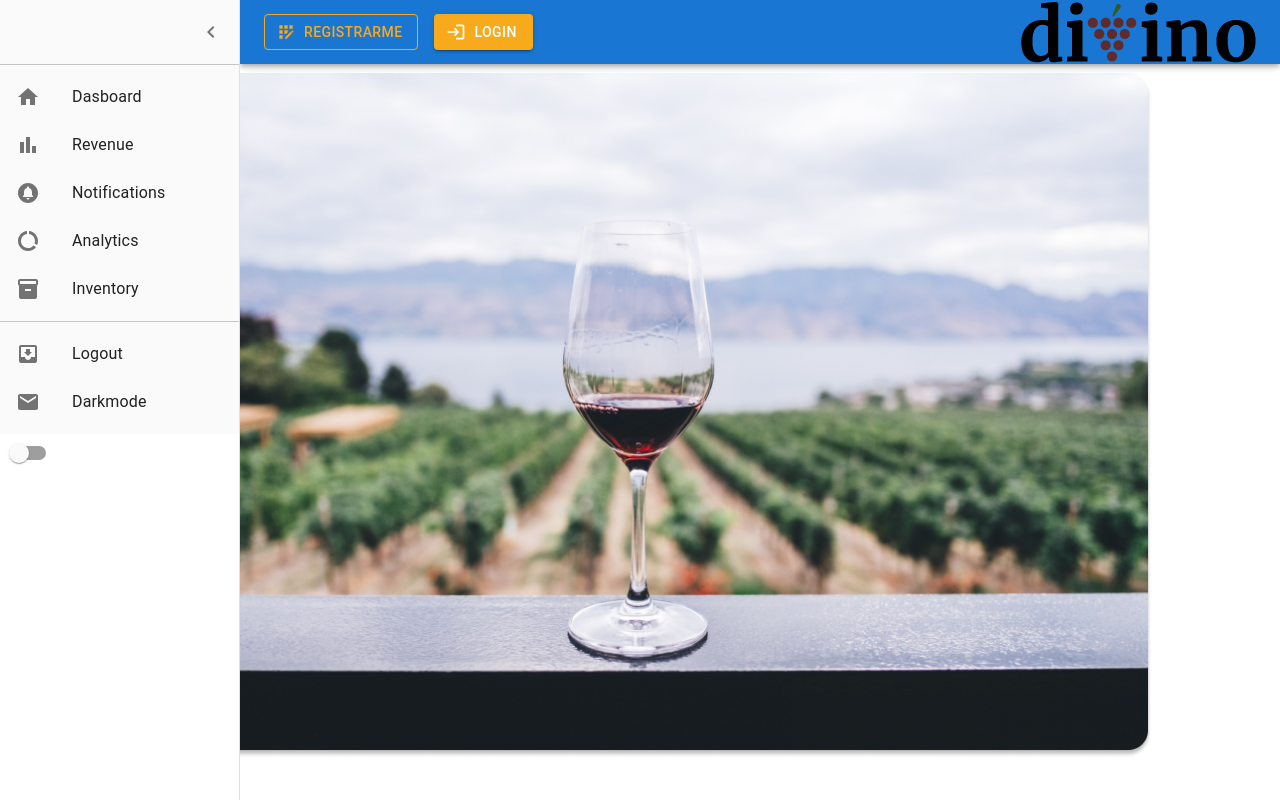
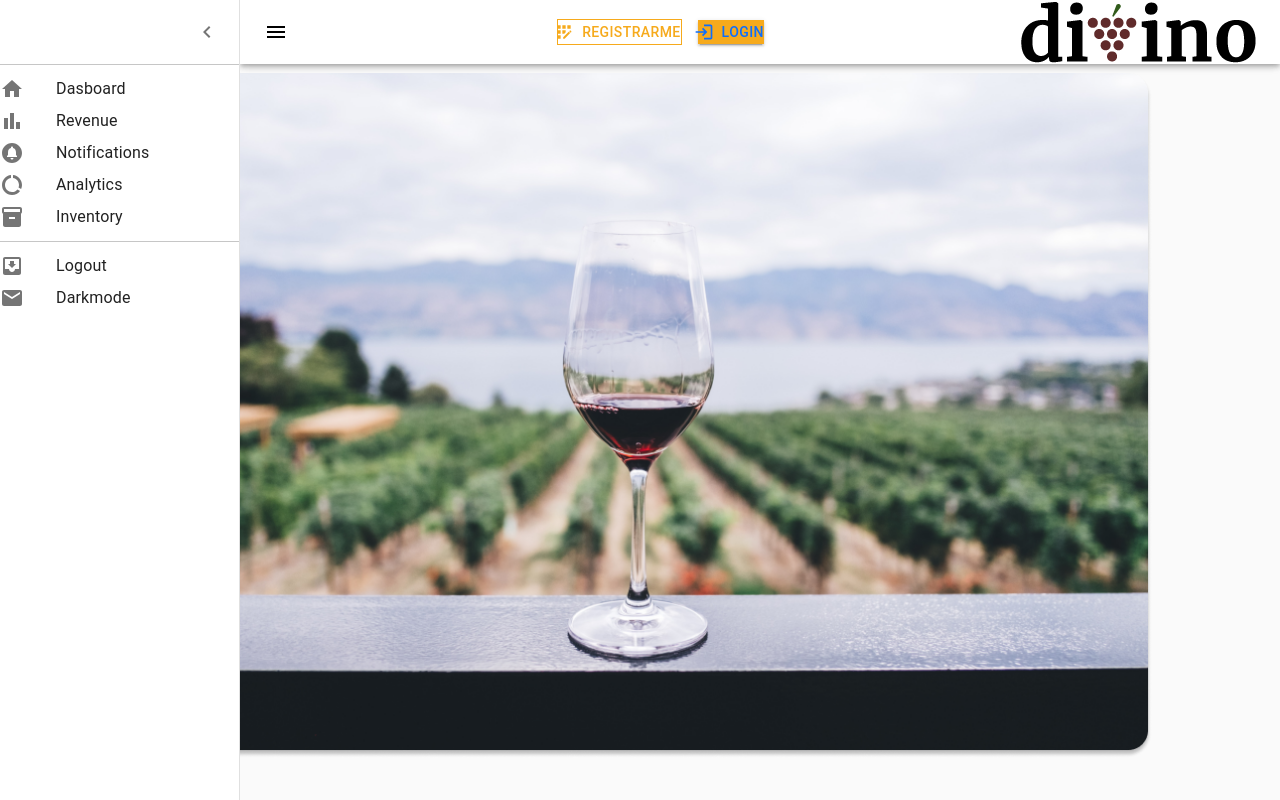
Before and after one commit to No-Country/c4-g21-divinoF, a React (Create React App) app: page / in a window 1280 px wide. Both pictures are taken after a click on the button "open drawer". Shown: the top 800 px of the page. Built offline with nearby package versions, Linux system fonts and the light colour scheme.

Commit message:
Revert "proof 2 dark mode"
This reverts commit a567076bfb8754541c65131cd49d94a706f575f9.

```diff
--- a/src/App.js
+++ b/src/App.js
@@ -24,13 +24,10 @@ const App = () => {
       },
     });
 
-
-
     return (
     <ThemeProvider theme={myTheme}>
         <div className="App">
-            <PersistentDrawerLeft toggleDark={toggleDark}
-        settoggleDark={settoggleDark} />
+            <PersistentDrawerLeft />
             <Routes>
                 <Route path="/" element={<Content toggleDark={toggleDark}
         settoggleDark={settoggleDark} />} />
--- a/src/components/Content.js
+++ b/src/components/Content.js
@@ -16,7 +16,7 @@ import { styled, useTheme } from "@mui/material/styles";
 
 import Switch from "@material-ui/core/Switch";
 import { makeStyles } from "@material-ui/core/styles"
-/* import PersistentDrawerLeft from "./PersistentDrawerLeft"; */
+
 
 const drawerWidth = 240;
 
@@ -29,7 +29,7 @@ const DrawerHeader = styled("div")(({ theme }) => ({
     justifyContent: "flex-end",
 }));
 
- const useStyles = makeStyles((theme) => ({
+const useStyles = makeStyles((theme) => ({
 
     // Styling material components
     root: {
@@ -49,7 +49,7 @@ const DrawerHeader = styled("div")(({ theme }) => ({
         pageBackground: "#282c36",
         titleColor: "lightpink",
         tagLineColor: "lavender"
-      }  */
+      } */
 
   }));
 
@@ -65,22 +65,21 @@ const Content = (
       const classes = useStyles();
 
 
-
     return (
-        <div className={classes} /*  id="contenedor" */  >
+        <div className={classes.root}  /* "contenedor" */  >
             {/* <DrawerHeader /> */}
             <div className="events">
                 <Typography paragraph variant="h4" className="Title-landing h4">
                     Próximos eventos
                 </Typography>
                 <img src={vinedo} alt="icon" />
-                {/*
+
                 <Switch
                             checked={toggleDark}
                             onChange={handleModeChange}
                             name="toggleDark"
                             color="default"
-                        /> */}
+                        />
 
 
                 <div className="event-info">
--- a/src/components/PersistentDrawerLeft.js
+++ b/src/components/PersistentDrawerLeft.js
@@ -29,16 +29,11 @@ import AppRegistrationIcon from '@mui/icons-material/AppRegistration';
 import LoginIcon from '@mui/icons-material/Login';
 import { Link } from "react-router-dom";
 
-
-import Switch from "@material-ui/core/Switch";
-import { makeStyles } from "@material-ui/core/styles";
-
 const drawerWidth = 240;
 
 const AppBar = styled(MuiAppBar, {
     shouldForwardProp: (prop) => prop !== "open",
 })(({ theme, open }) => ({
-
     transition: theme.transitions.create(["margin", "width"], {
         easing: theme.transitions.easing.sharp,
         duration: theme.transitions.duration.leavingScreen,
@@ -50,7 +45,6 @@ const AppBar = styled(MuiAppBar, {
             easing: theme.transitions.easing.easeOut,
             duration: theme.transitions.duration.enteringScreen,
         }),
-
     }),
 }));
 const DrawerHeader = styled("div")(({ theme }) => ({
@@ -60,34 +54,9 @@ const DrawerHeader = styled("div")(({ theme }) => ({
     // necessary for content to be below app bar
     ...theme.mixins.toolbar,
     justifyContent: "flex-end",
-
 }));
 
-const useStyles = makeStyles((theme) => ({
-
-    // Styling material components
-    root: {
-
-        backgroundColor: theme.palette.background.default,
-        [theme.breakpoints.down("xs")]: {
-          paddingTop: theme.spacing(2),
-        },
-      },
-
-    /* LightTheme : {
-        pageBackground: "white",
-        titleColor: "#dc658b",
-        tagLineColor: "black"
-      },
-    DarkTheme : {
-        pageBackground: "#282c36",
-        titleColor: "lightpink",
-        tagLineColor: "lavender"
-      } */
-
-  }));
-
-export default function PersistentDrawerLeft( {  toggleDark, settoggleDark } ) {
+export default function PersistentDrawerLeft() {
     const theme = useTheme();
     const [open, setOpen] = React.useState(false);
 
@@ -99,17 +68,10 @@ export default function PersistentDrawerLeft( {  toggleDark, settoggleDark } ) {
         setOpen(false);
     };
 
-    const handleModeChange = () => {
-        settoggleDark(!toggleDark);
-        console.log(toggleDark)
-      };
-      const classes = useStyles();
-
-
     return (
-        <Box  sx={{ display: "flex" }}>
+        <Box sx={{ display: "flex" }}>
             <CssBaseline />
-            <AppBar id="drawer" className={classes.root} position="fixed" open={open}>
+            <AppBar className="drawer" position="fixed" open={open}>
                 <Toolbar className="DrawerStyles">
                     <IconButton
                         color="inherit"
@@ -136,9 +98,8 @@ export default function PersistentDrawerLeft( {  toggleDark, settoggleDark } ) {
                 </Toolbar>
 
             </AppBar>
-            <Drawer className={classes.root}
+            <Drawer
                 sx={{
-
                     width: drawerWidth,
                     flexShrink: 0,
                     "& .MuiDrawer-paper": {
@@ -150,7 +111,7 @@ export default function PersistentDrawerLeft( {  toggleDark, settoggleDark } ) {
                 anchor="left"
                 open={open}
             >
-                <DrawerHeader className={classes.root}>
+                <DrawerHeader>
                     <IconButton onClick={handleDrawerClose}>
                         {theme.direction === "ltr" ? (
                             <ChevronLeftIcon />
@@ -160,7 +121,7 @@ export default function PersistentDrawerLeft( {  toggleDark, settoggleDark } ) {
                     </IconButton>
                 </DrawerHeader>
                 <Divider />
-                <List className={classes.root}>
+                <List>
                     {[
                         { name: "Dasboard", icon: <HomeIcon /> },
                         { name: "Revenue", icon: <BarChartIcon /> },
@@ -178,7 +139,7 @@ export default function PersistentDrawerLeft( {  toggleDark, settoggleDark } ) {
                     ))}
                 </List>
                 <Divider />
-                <List  className={classes.root}  >
+                <List>
                     {["Logout", "Darkmode"].map((text, index) => (
                         <ListItem button key={text}>
                             <ListItemIcon>
@@ -187,16 +148,8 @@ export default function PersistentDrawerLeft( {  toggleDark, settoggleDark } ) {
                             <ListItemText primary={text} />
                         </ListItem>
                     ))}
+                </List>
 
-
-
-                </List>
-                     <Switch
-                            checked={toggleDark}
-                            onChange={handleModeChange}
-                            name="toggleDark"
-                            color="default"
-                        />
 
             </Drawer>
         </Box>
--- a/src/styles/styles.css
+++ b/src/styles/styles.css
@@ -51,8 +51,8 @@ input {
 }
 .drawer{
     display: flex;
-    background-color: #fff ;
-    color:black ;
+    background-color: #fff !important;
+    color:black !important;
     justify-content: space-between !important;
 }
 
@@ -63,19 +63,19 @@ input {
 
 }
 
-div#contenedor{
+div.contenedor{
     margin-top:10vh ;
     padding: 0;
 
 
 }
 
-div#contenedor div:nth-child(even) {
+div.contenedor div:nth-child(even) {
      background: rgba(158, 163, 169, 0.33) !important;
 
      margin: 0  ;
 }
-div#contenedor div:nth-child(odd) {
+div.contenedor div:nth-child(odd) {
     background: #fff !important;
 
 }
```
